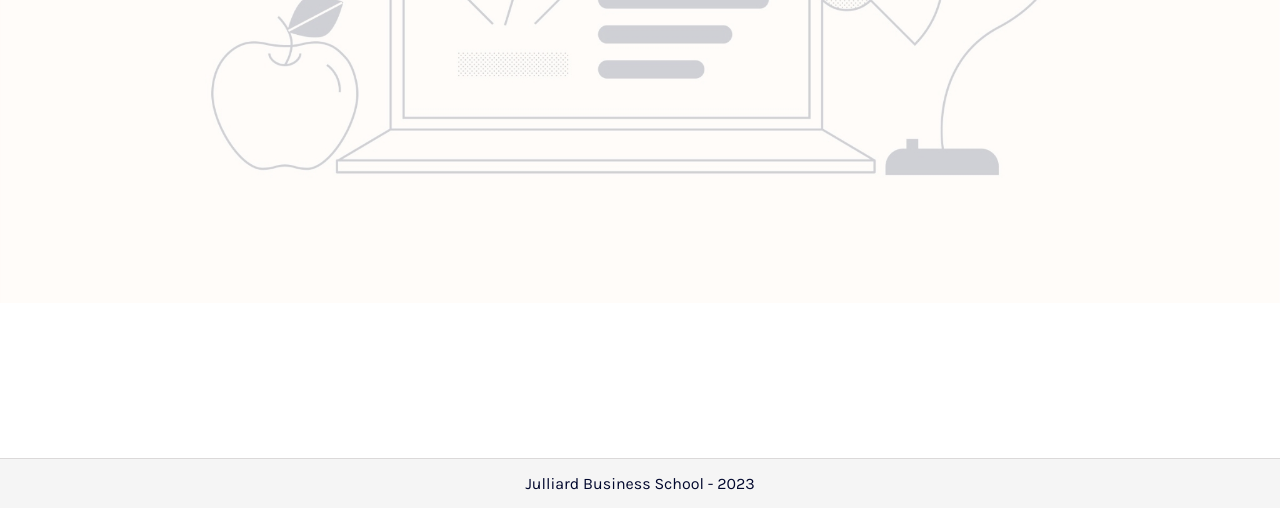
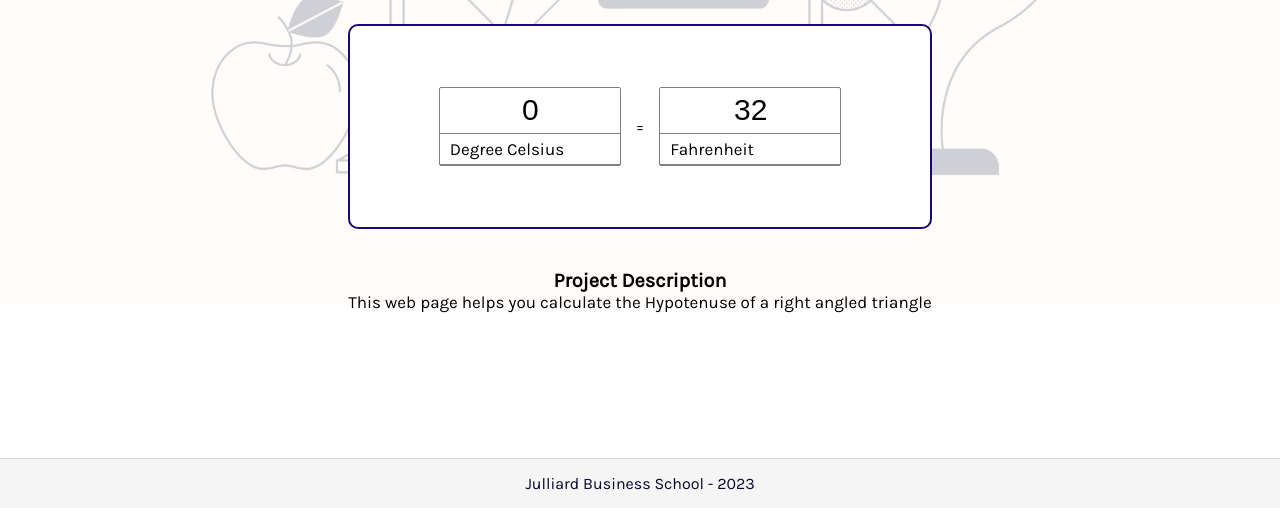
Before and after one commit to davidajimati/juliard_class-website, a plain HTML site: page project/temperature/temperature.html in a window 1280 px wide. Shown: the part 292-800 px from the top of the page. Drawn offline with Linux system fonts and the light colour scheme; a web font is replaced by a local one.

Commit message:
Project concluded

```diff
--- /dev/null
+++ b/project/square_root/square-root.css
@@ -0,0 +1,86 @@
+.container {
+    place-items: center;
+    background-color: #ffffffab;
+    width: 100%;
+    height: 100;
+    /* margin: 20px auto; */
+    color: black;
+    font-size: 16px;
+    text-align: center;
+    display: flex;
+    align-items: center;
+    flex-direction: column;
+    justify-content: space-around;
+}
+
+.answer-box {
+    margin-left: auto;
+    margin-right: auto;
+    /* margin-top: 30px; */
+    width: 150px;
+    height: 150px;
+    border: 2px yellow solid;
+    border-radius: 50%;
+    padding: 2px;
+    color: black;
+    font-style: bold;
+    text-align: center;
+    font-family: 'Courier New', Courier, monospace;
+    display: flex;
+    flex-direction: column;
+    align-items: center;
+    justify-content: center;
+}
+
+#answer {
+    font-size: 40px;
+    margin: 0;
+}
+
+h1 {
+    font-size: 30px;
+    /* margin-bottom: 20px; */
+}
+
+button {
+    background-color: yellow;
+    color: black;
+    width: 180px;
+    height: 40px;
+    margin: 10px;
+    /* margin-top: 0; */
+    font-size: 18px;
+    border-radius: 25px;
+    border: none;
+}
+
+button:hover {
+    background-color: black;
+    color: yellow;
+}
+
+input {
+    margin-bottom: 10px;
+    font-size: large;
+}
+
+.descriptor {
+    font-size: 17px;
+}
+
+.operations {
+    border: 2px solid rgb(23, 6, 82);
+    height: fit-content;
+    width: 400px;
+    border-radius: 10px;
+    margin: 20px;
+    padding: 20px;
+}
+
+input {
+    outline: none;
+    border: 1px black solid;
+    border-radius: 5px;
+    height: 30px;
+    text-align: center;
+}
--- /dev/null
+++ b/project/temperature/temperature.css
@@ -0,0 +1,133 @@
+.container {
+    place-items: center;
+    background-color: #ffffff;
+    border-radius: 10px;
+    border: 2px solid #190975;
+    width: 500px;
+    height: fit-content;
+    padding: 60px 40px;
+    margin: 40px;
+    color: black;
+    font-size: 16px;
+    text-align: center;
+    display: flex;
+    align-items: center;
+    flex-direction: column;
+    justify-content: space-around;
+    color: black;
+    text-align: center;
+}
+
+.outer_container {
+    border: 1px solid #ffffff;
+    display: flex;
+    flex: 1;
+    flex-wrap: wrap;
+    align-content: flex-start;
+    align-items: flex-start;
+    max-width: 100%;
+    height: 100%;
+    /* padding: 20px; */
+    /* padding-bottom: 80px; */
+    border-radius: 7px;
+    align-content: start;
+    align-items: start;
+    text-align: center;
+}
+
+.inner_container {
+    width: 400px;
+    height: auto;
+    padding: 0;
+    margin: 0;
+}
+
+.temp_text,
+.label,
+.twin_box {
+    border: 1px solid grey;
+}
+
+.temp_text,
+.label {
+    display: flex;
+    text-align: start;
+    align-items: center;
+    background-color: #ffffff;
+    height: 30px;
+    padding-left: 10px;
+    text-align: center;
+    font-size: 17px;
+    text-align: center;
+}
+
+.temp_text {
+    max-width: 100%;
+}
+
+.temp_text:hover,
+.label:hover {
+    background-color: rgb(255, 255, 255);
+}
+
+
+.twin_mother {
+    display: flex;
+    width: 100%;
+    height: 100%;
+    justify-content: center;
+    align-items: center;
+    gap: 15px;
+    text-align: center;
+}
+
+.twin_box {
+    flex-basis: 45%;
+    max-width: 45%;
+    height: 45%;
+    border-radius: 2px;
+    text-align: center;
+    font-size: 17px;
+}
+
+.equal_to {
+    flex-basis: 10%;
+    font-size: 18px;
+    color: black;
+    display: inline;
+    font-size: large;
+}
+
+.label {
+    color: black;
+    border-left: none;
+    border-right: none;
+    font-size: 17px;
+    text-align: center;
+}
+
+.result {
+    border: none;
+    outline: none;
+    height: 35px;
+    padding: 5px;
+    max-width: 95%;
+    font-size: 30px;
+    text-align: center;
+    background-color: transparent;
+    color: black;
+}
+
+.result::-webkit-inner-spin-button,
+.result::-webkit-outer-spin-button {
+    -webkit-appearance: none;
+    margin: 0;
+}
+
+.descriptor {
+    font-size: 17px;
+    display: flex;
+    text-align: center;
+    justify-content: center;
+    flex-direction: column;
+}
--- a/project/temperature/temperature.html
+++ b/project/temperature/temperature.html
@@ -6,6 +6,8 @@
     <meta name="viewport" content="width=device-width, initial-scale=1.0">
     <title>Temperature converter</title>
     <link rel="stylesheet" href="../general.css">
+    <link rel="stylesheet" href="temperature.css">
+    <script src="temperature.js" defer></script>
 </head>
 
 <body>
@@ -21,7 +23,30 @@
         </ul>
     </header>
     <div class="home_container">
-
+        <h1>Celsius to Fahrenheit converter</h1>
+        <div class="container">
+            <div class="outer_container">
+                <div class="inner_container">
+                    <div class="twin_mother">
+                        <div class="twin_box">
+                            <input type="number" id="celsius" class="result" value="0">
+                            <div class="label">Degree Celsius</div>
+                        </div>
+                        <span class="eqaul_to">=</span>
+                        <div class="twin_box">
+                            <input type="number" id="far" class="result" value="32">
+                            <div class="label">Fahrenheit</div>
+                        </div>
+                    </div>
+                </div>
+            </div>
+        </div>
+        <div class="descriptor">
+            <h3>Project Description</h3>
+            <p>This web page helps you calculate the Hypotenuse of a right angled triangle</p>
+        </div>
+    </div>
+    </div>
     </div>
     <footer>Julliard Business School - 2023</footer>
 </body>
--- /dev/null
+++ b/project/temperature/temperature.js
@@ -0,0 +1,10 @@
+const boxCelsius = document.getElementById("celsius");
+const boxFar = document.getElementById("far");
+
+boxCelsius.addEventListener("input", () => {
+    boxFar.value = (boxCelsius.value * 9 / 5) + 32;
+});
+
+boxFar.addEventListener("input", () => {
+    boxCelsius.value = (boxFar.value - 32) * (5 / 9);
+});
```
Also changed, not shown: project/square_root/square-root.html (+18 -0 lines), project/square_root/square-root.js (added, +7 -0 lines), project/index.html (renamed from project/homepage.html), project/square_root/square.css (deleted).
